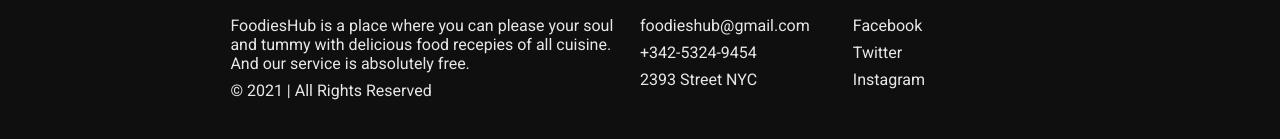
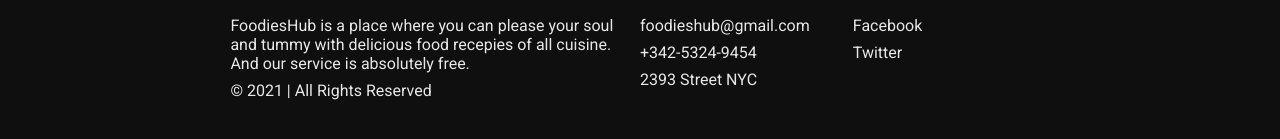
Before and after one commit to Masum-Arifin/FoodiesHub, a React (Create React App) app: page /settings in a window 1280 px wide. Shown: the part 875-1014 px from the top of the page. Built offline with nearby package versions, Linux system fonts and the light colour scheme.

Commit message:
new code

```diff
--- a/src/components/Footer.js
+++ b/src/components/Footer.js
@@ -16,7 +16,7 @@ export default function Footer(){
                 <p className="title">Socials</p>
                 <p>Facebook</p>
                 <p>Twitter</p>
-                <p>Instagram</p>
+                {/* <p>Instagram</p> */}
             </div>
         </div>
     )
```
